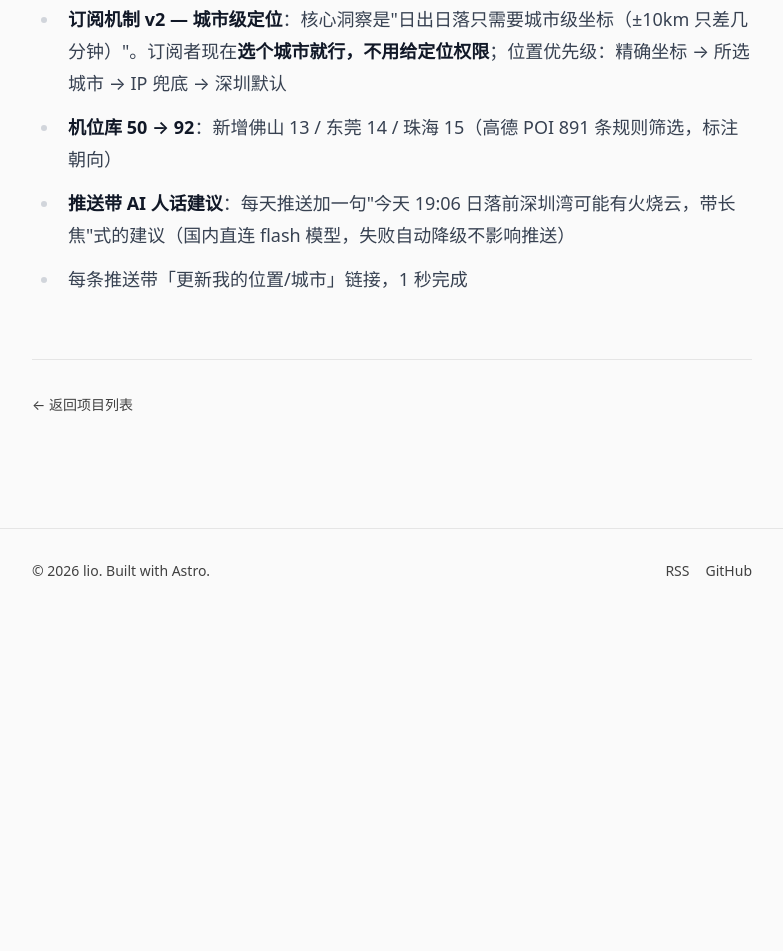
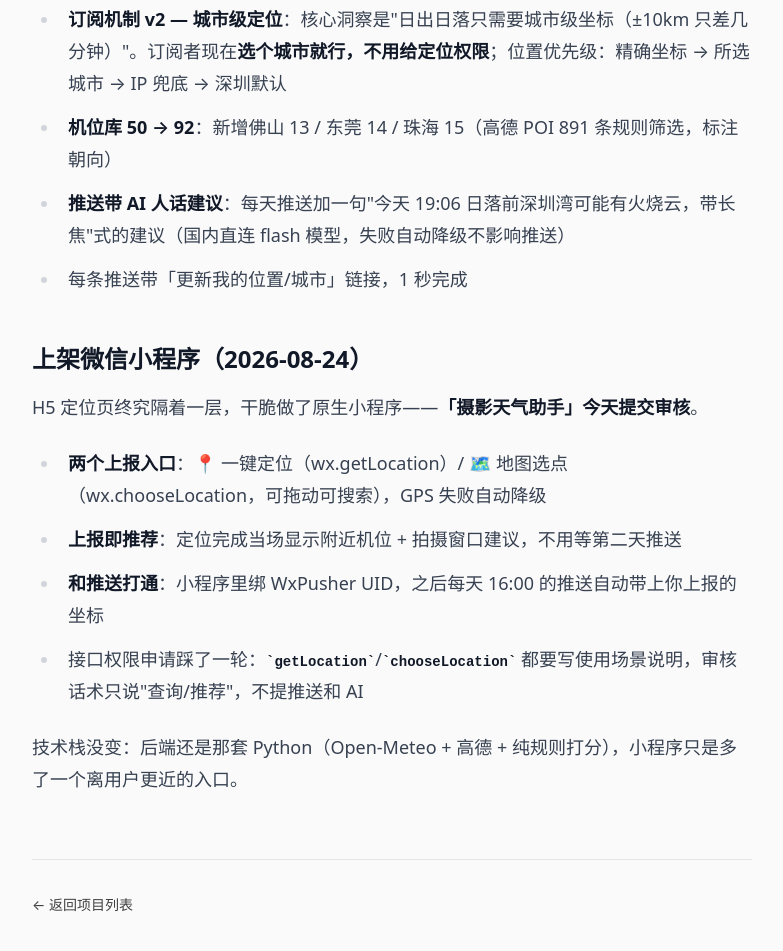
Before and after one commit to Liooo0/lio-blog, an Astro site: page /lio-blog/projects/weather-api-backend in a window 1280 px wide. Shown: the part 1751-2702 px from the top of the page, without its empty margins (248-1031 px from the left). Before the commit the page ends 2364 px from the top, so only its background shows below. Built offline with nearby package versions, Linux system fonts and the light colour scheme; Astro itself is replaced by a stand-in of ours.

Commit message:
feat: 摄影天气助手微信小程序上架(审核中)

```diff
--- a/src/content/projects/weather-api-backend.mdx
+++ b/src/content/projects/weather-api-backend.mdx
@@ -46,3 +46,14 @@ status: "completed"
 - **机位库 50 → 92**：新增佛山 13 / 东莞 14 / 珠海 15（高德 POI 891 条规则筛选，标注朝向）
 - **推送带 AI 人话建议**：每天推送加一句"今天 19:06 日落前深圳湾可能有火烧云，带长焦"式的建议（国内直连 flash 模型，失败自动降级不影响推送）
 - 每条推送带「更新我的位置/城市」链接，1 秒完成
+
+## 上架微信小程序（2026-08-24）
+
+H5 定位页终究隔着一层，干脆做了原生小程序——**「摄影天气助手」今天提交审核**。
+
+- **两个上报入口**：📍 一键定位（wx.getLocation）/ 🗺️ 地图选点（wx.chooseLocation，可拖动可搜索），GPS 失败自动降级
+- **上报即推荐**：定位完成当场显示附近机位 + 拍摄窗口建议，不用等第二天推送
+- **和推送打通**：小程序里绑 WxPusher UID，之后每天 16:00 的推送自动带上你上报的坐标
+- 接口权限申请踩了一轮：`getLocation`/`chooseLocation` 都要写使用场景说明，审核话术只说"查询/推荐"，不提推送和 AI
+
+技术栈没变：后端还是那套 Python（Open-Meteo + 高德 + 纯规则打分），小程序只是多了一个离用户更近的入口。
```
